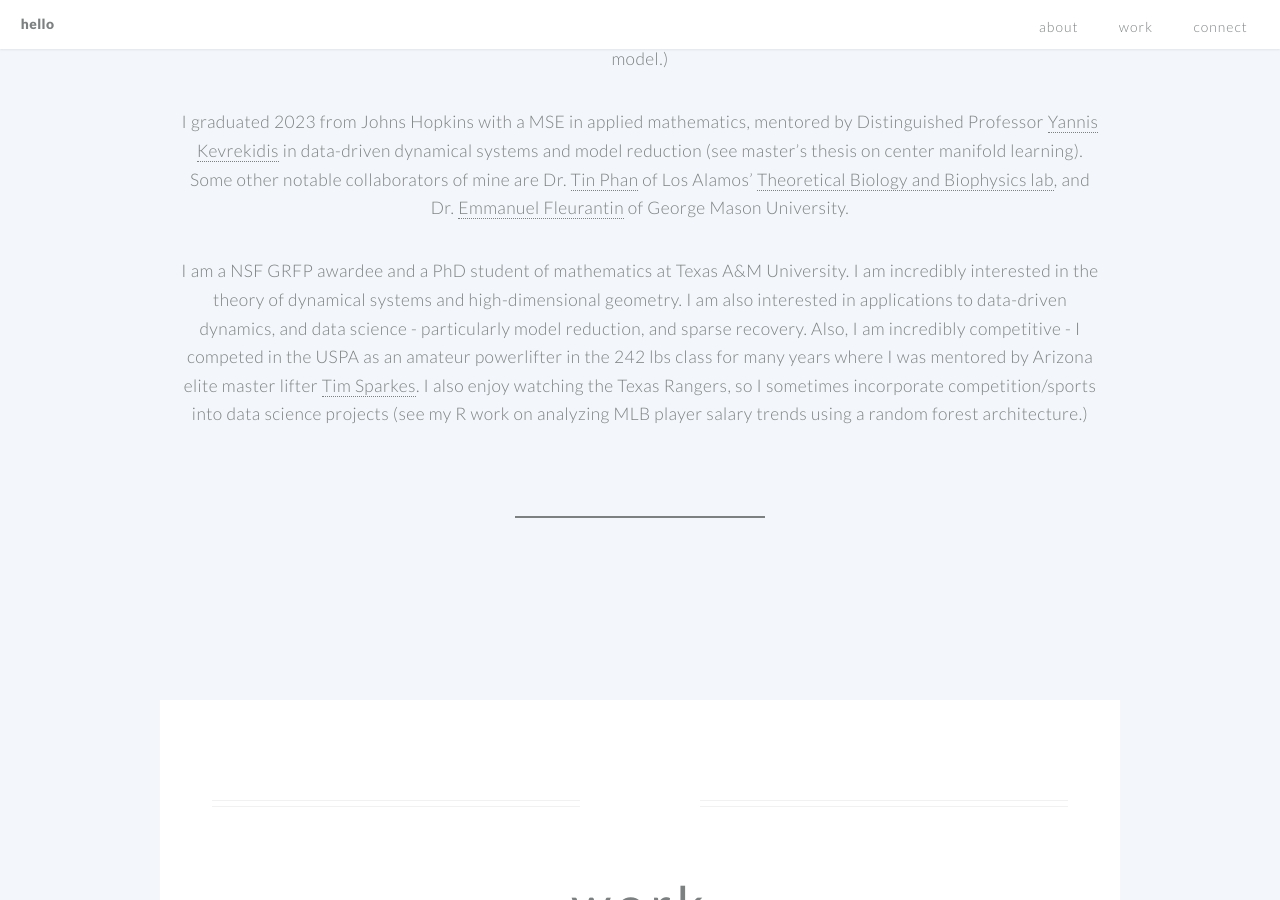
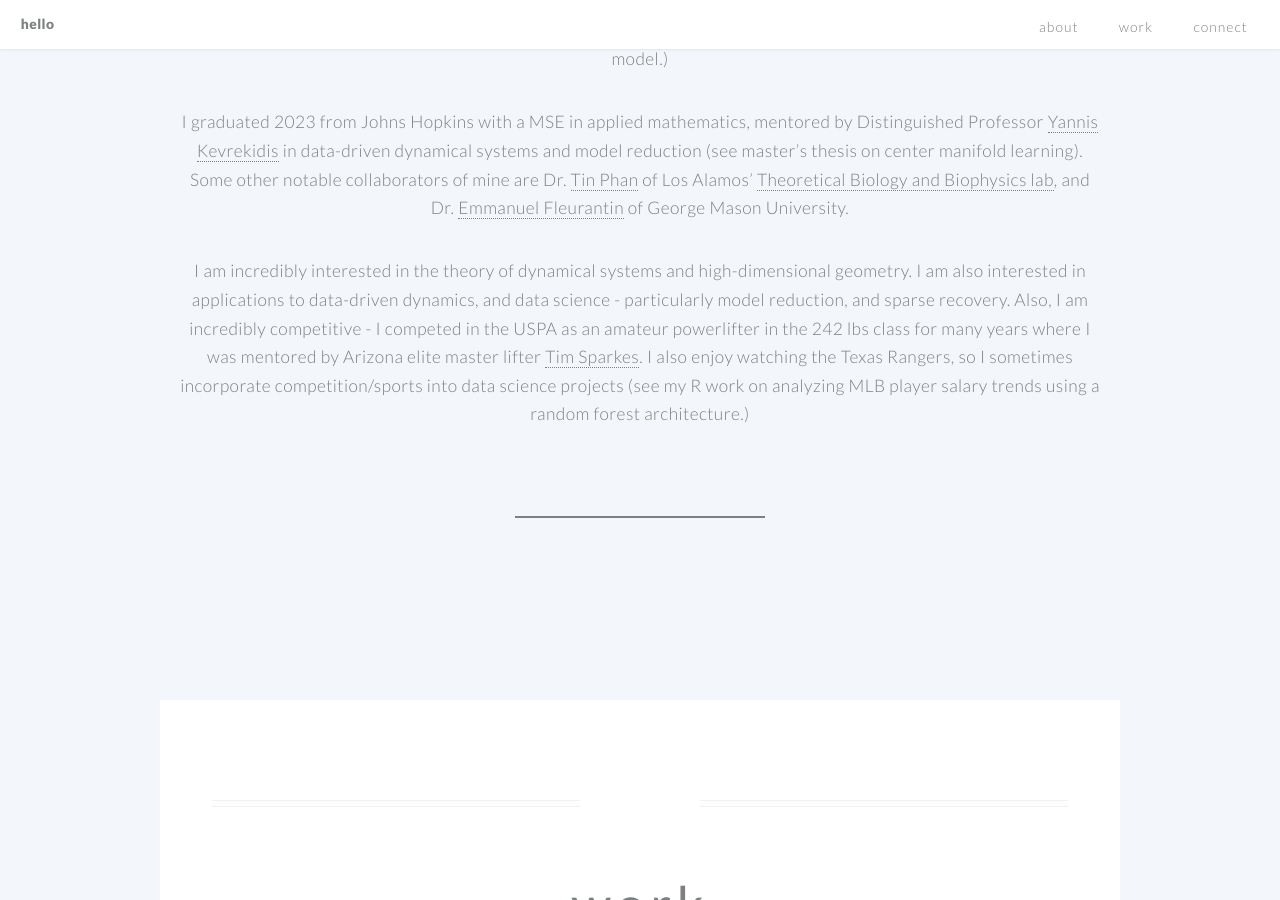
Before and after one commit to jben33/jben33.github.io, a Jekyll site: the page built from index.md, in a window 1280 px wide and 900 px high, scrolled down 967 px. Built offline with Jekyll 4.4.1, drawn with Linux system fonts in a browser that asks for light colours.

Commit message:
Update index.md

```diff
--- a/index.md
+++ b/index.md
@@ -45,4 +45,4 @@ I graduated Summa Cum Laude from Arizona State in 2021 with a BS in mathematics,
 
 I graduated 2023 from Johns Hopkins with a MSE in applied mathematics, mentored by Distinguished Professor <a href="https://engineering.jhu.edu/faculty/ioannis-kevrekidis/">Yannis Kevrekidis</a> in data-driven dynamical systems and model reduction (see master's thesis on center manifold learning). Some other notable collaborators of mine are Dr. <a href="https://www.researchgate.net/profile/Tin-Phan">Tin Phan</a> of Los Alamos' <a href="https://www.lanl.gov/org/ddste/aldsc/theoretical/theoretical-biology-biophysics/index.php">Theoretical Biology and Biophysics lab</a>, and Dr. <a href="https://emmanuelfleurantin.info">Emmanuel Fleurantin</a> of George Mason University.
 
-I am a NSF GRFP awardee and a PhD student of mathematics at Texas A&M University. I am incredibly interested in the theory of dynamical systems and high-dimensional geometry. I am also interested in applications to data-driven dynamics, and data science - particularly model reduction, and sparse recovery. Also, I am incredibly competitive - I competed in the USPA as an amateur powerlifter in the 242 lbs class for many years where I was mentored by Arizona elite master lifter <a href="https://www.diehardpeoria.com/">Tim Sparkes</a>. I also enjoy watching the Texas Rangers, so I sometimes incorporate competition/sports into data science projects (see my R work on analyzing MLB player salary trends using a random forest architecture.)
+I am incredibly interested in the theory of dynamical systems and high-dimensional geometry. I am also interested in applications to data-driven dynamics, and data science - particularly model reduction, and sparse recovery. Also, I am incredibly competitive - I competed in the USPA as an amateur powerlifter in the 242 lbs class for many years where I was mentored by Arizona elite master lifter <a href="https://www.diehardpeoria.com/">Tim Sparkes</a>. I also enjoy watching the Texas Rangers, so I sometimes incorporate competition/sports into data science projects (see my R work on analyzing MLB player salary trends using a random forest architecture.)
```
